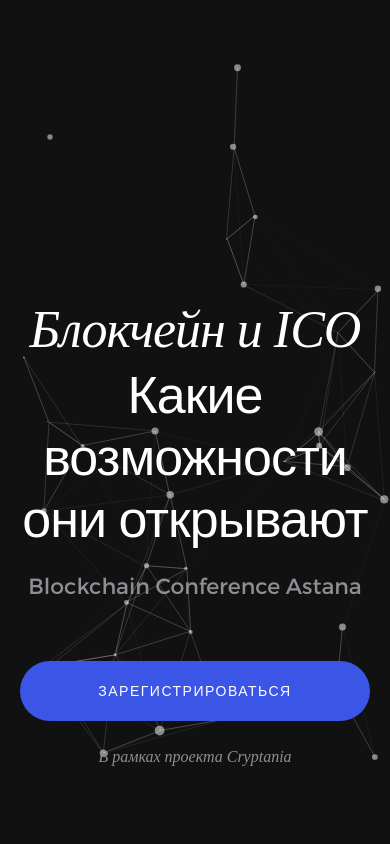
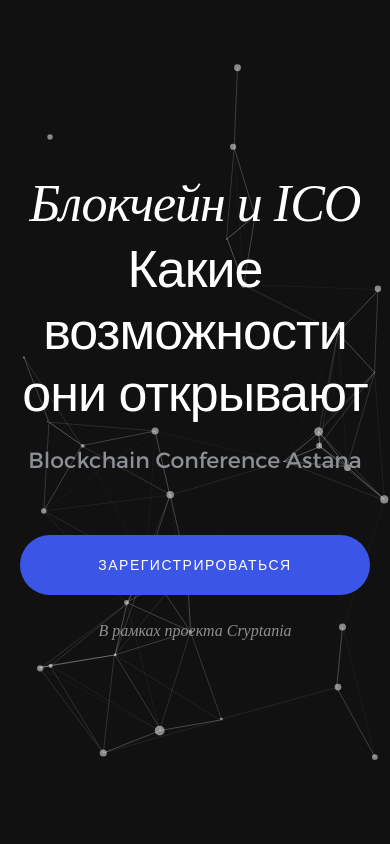
Before and after one commit to rava-lay/rava-lay.github.io, a plain HTML site: page Cryptania/index.html in a window 390 px wide. Shown: the top 844 px of the page. Drawn offline with Linux system fonts and the light colour scheme; some packages are replaced by stand-ins of ours; animation ran at ten frames a second; a web font is replaced by a local one.

Commit message:
kirill loh

```diff
--- a/Cryptania/css/mobile.css
+++ b/Cryptania/css/mobile.css
@@ -601,7 +601,11 @@
 	.sec1_6 .flex, .sec1_6_block, .sec1_6_block img{width:100%;}
 }
 
-
+@media(max-width:490px){
+ .header17 {
+ 	top:20%;
+ }
+}
 /*
 *
 *
@@ -1488,6 +1492,7 @@
 */
 
 @media(max-width:1170px){
+	.header17 h1 {font-size: 48px;}
 	.nav17{position:fixed;top:0;background:#fff;height:100%;}
 	.nav17 .nav5_logo, .nav17 .right{display:none;}
 	.nav17 .middle{margin:0;text-align:left;}
```
